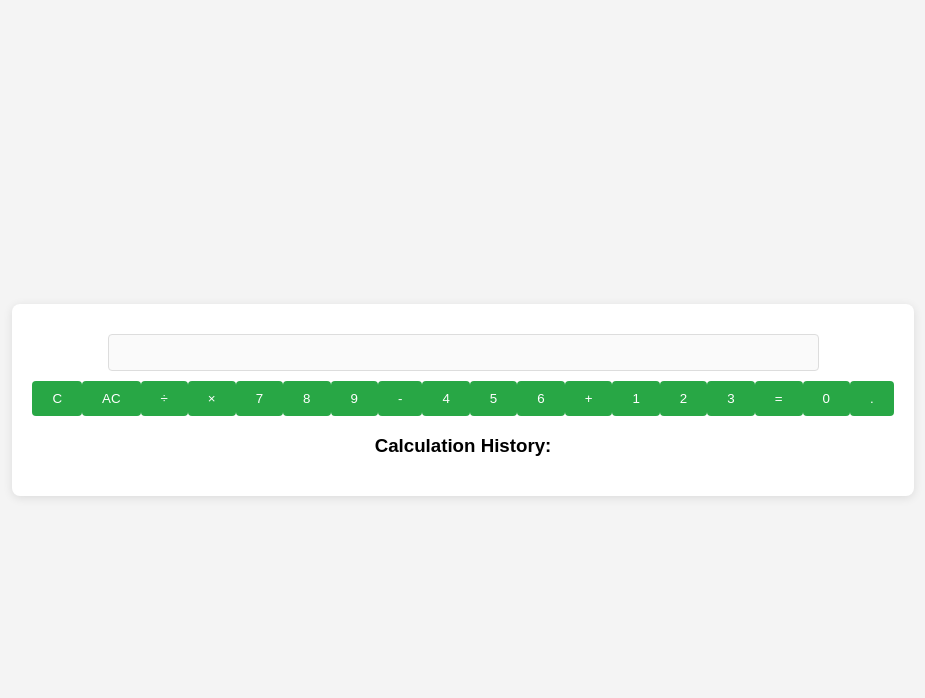
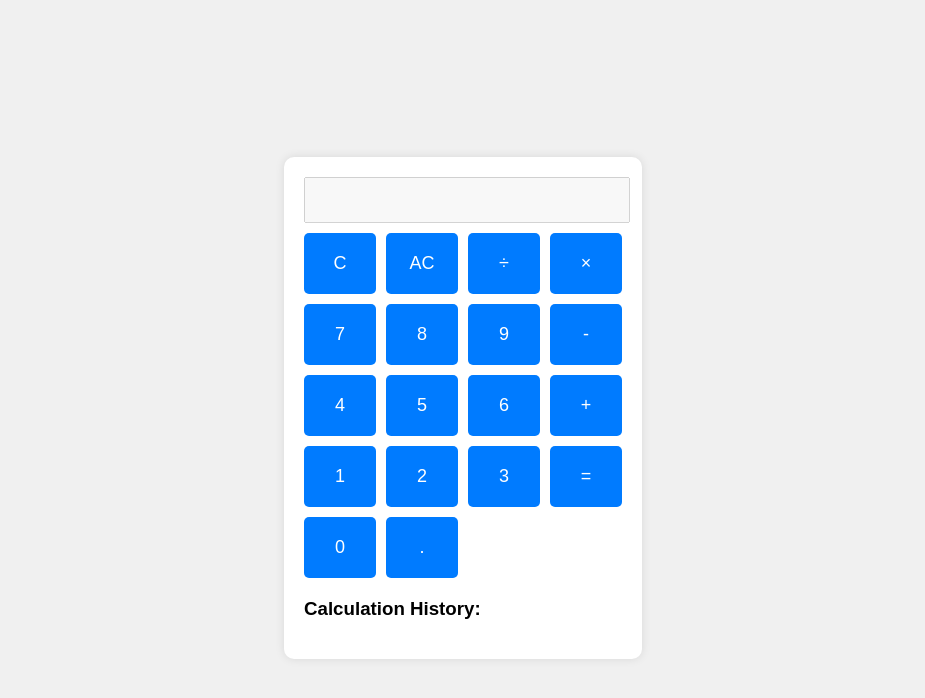
Before and after one commit to 21f1005042/test-app-001-2427a718, a plain HTML site: page index.html in a window 1280 px wide. Shown: the whole page, without its empty margins (177-1102 px from the left). Drawn offline with Linux system fonts and the light colour scheme.

Commit message:
Update style.css

```diff
--- a/style.css
+++ b/style.css
@@ -4,44 +4,50 @@ body {
     justify-content: center;
     align-items: center;
     height: 100vh;
-    background-color: #f4f4f4;
-    margin: 0;
+    background-color: #f0f0f0;
 }
 
 .calculator {
     background: white;
     padding: 20px;
-    border-radius: 8px;
-    box-shadow: 0 2px 10px rgba(0, 0, 0, 0.1);
-    text-align: center;
+    border-radius: 10px;
+    box-shadow: 0 0 10px rgba(0,0,0,0.1);
 }
 
-input {
-    width: 80%;
-    padding: 10px;
-    margin: 10px 0;
-    border: 1px solid #ddd;
-    border-radius: 4px;
+#display {
+    width: 100%;
+    height: 40px;
+    text-align: right;
+    margin-bottom: 10px;
+    font-size: 24px;
 }
 
 .buttons {
-    display: flex;
-    justify-content: space-between;
+    display: grid;
+    grid-template-columns: repeat(4, 1fr);
+    gap: 10px;
 }
 
-button {
-    padding: 10px 20px;
+.btn {
+    padding: 20px;
+    font-size: 18px;
+    background-color: #007BFF;
+    color: white;
     border: none;
-    border-radius: 4px;
-    background-color: #28a745;
-    color: white;
+    border-radius: 5px;
     cursor: pointer;
+    transition: background 0.3s;
 }
 
-button:hover {
-    background-color: #218838;
+.btn:hover {
+    background-color: #0056b3;
 }
 
-h2 {
+h3 {
     margin-top: 20px;
 }
+
+#history {
+    list-style-type: none;
+    padding: 0;
+}
```
